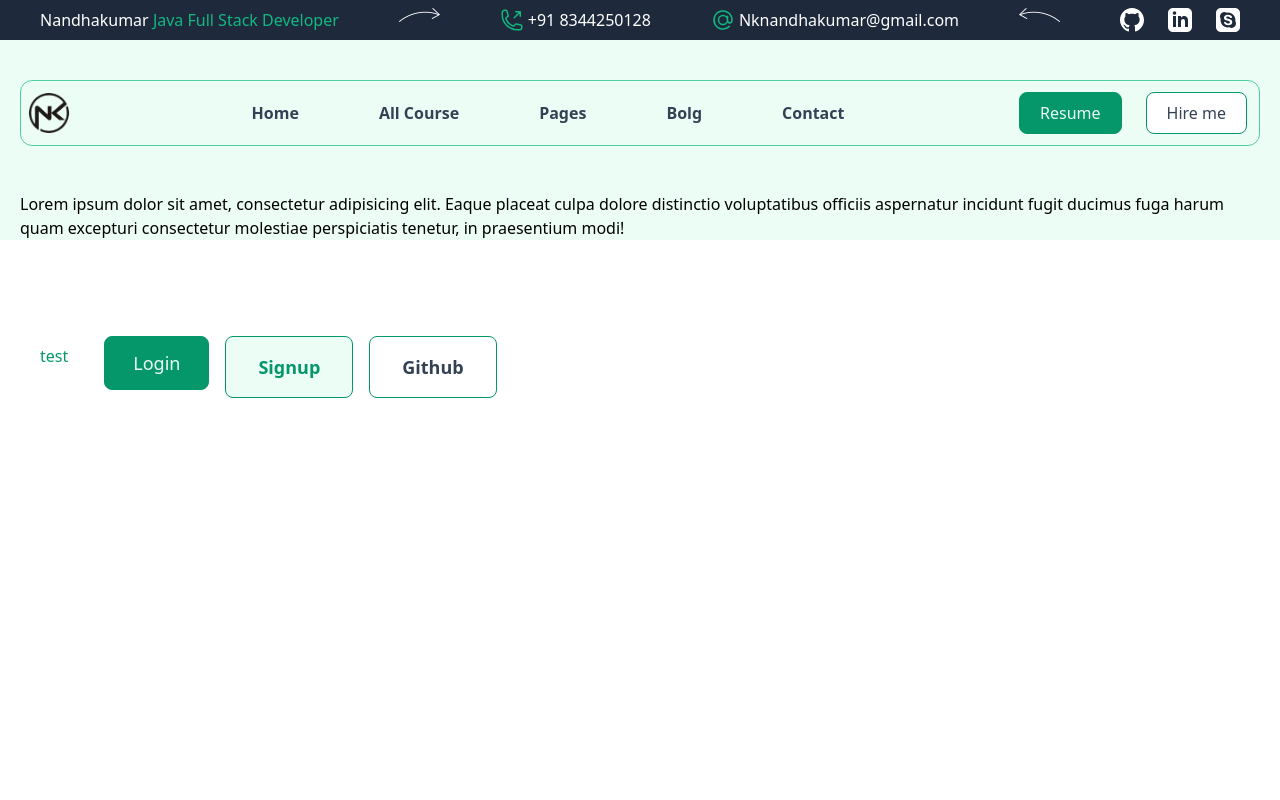
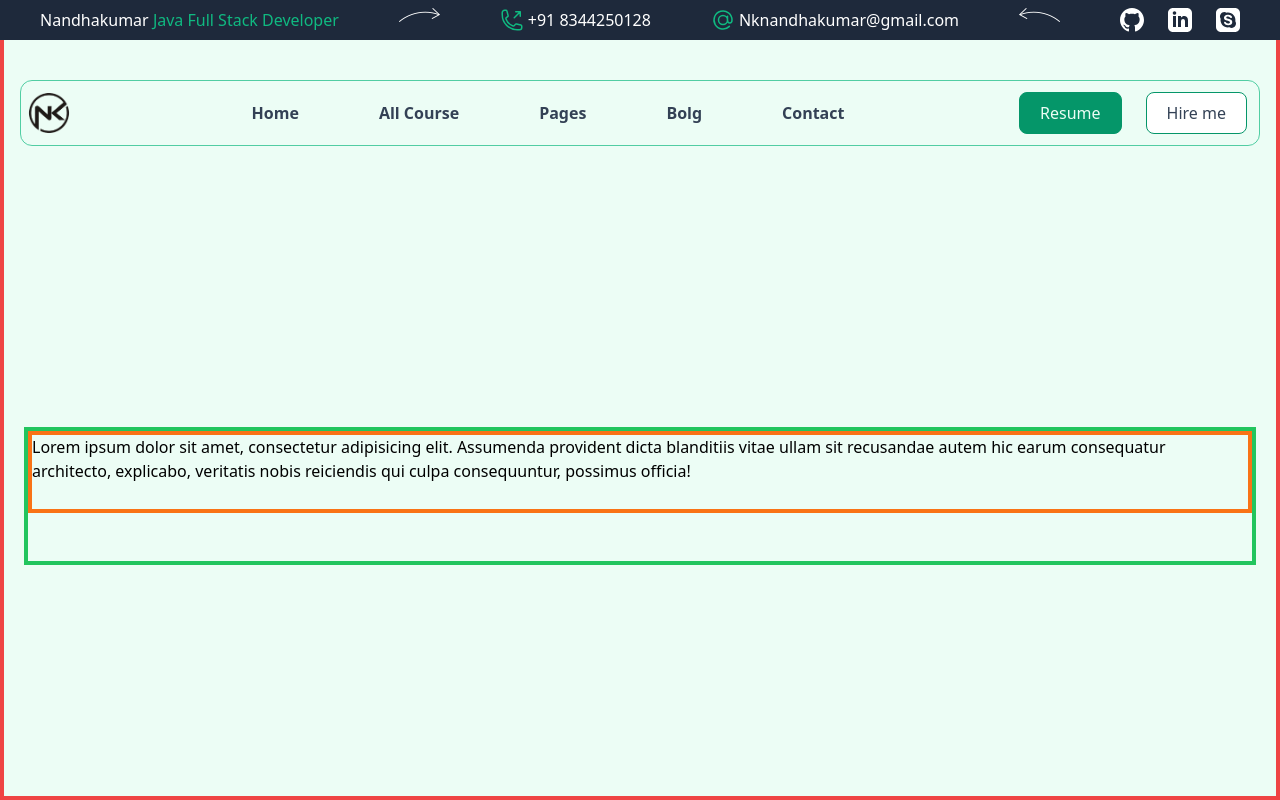
Before and after one commit to KNandhakumar/Angular-with-animate-tailwinCss-Portfolio, an Angular app: page / in a window 1280 px wide. Built offline with nearby package versions, Linux system fonts and the light colour scheme; what @midudev/tailwind-animations would draw is missing.

Commit message:
Usefull Tip : Div to Div margin adjusment

```diff
--- a/src/app/home/home.component.html
+++ b/src/app/home/home.component.html
@@ -1,11 +1,17 @@
-<section class="bg-emerald-50">
-    <div class="container pt-48">
-        Lorem ipsum dolor sit amet, consectetur adipisicing elit. Eaque placeat culpa dolore distinctio voluptatibus officiis aspernatur incidunt fugit ducimus fuga harum quam excepturi consectetur molestiae perspiciatis tenetur, in praesentium modi!
+<section class="bg-emerald-50 h-screen flex">
+  <div class="container pt-48 border-4 border-red-500 flex">
+    <div class="border-4 border-green-500 my-auto">
+      <div class="border-4 border-orange-500 mb-12">
+        <p>
+            Lorem ipsum dolor sit amet, consectetur adipisicing elit. Assumenda
+            provident dicta blanditiis vitae ullam sit recusandae autem hic earum
+            consequatur architecto, explicabo, veritatis nobis reiciendis qui culpa
+            consequuntur, possimus officia!
+          </p>
+          <h2></h2>
+          <p></p>
+          <app-button></app-button>
+      </div>
     </div>
+  </div>
 </section>
-<div class="container py-24 flex gap-4">
-    <app-button (click)="test()" name="test"></app-button>
-    <app-button (click)="test()" size="M" shade="D" animation="C" name="Login"></app-button>
-    <app-button (click)="test()" size="L" shade="L" animation="C" name="Signup"></app-button>
-    <app-button (click)="test()" size="L" shade="W" animation="C" name="Github"></app-button>
-</div>
```
